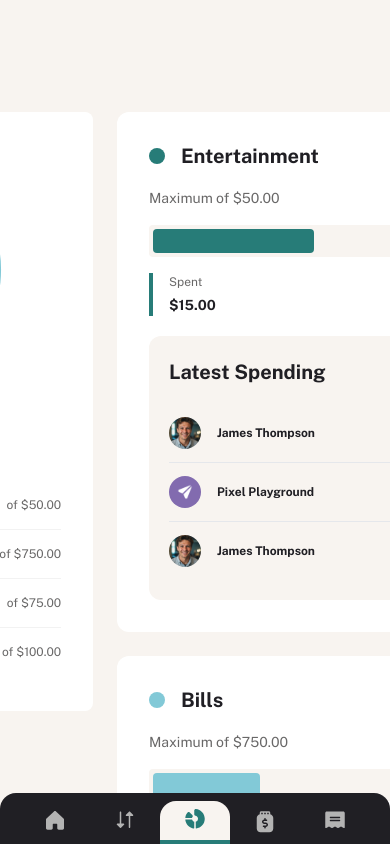
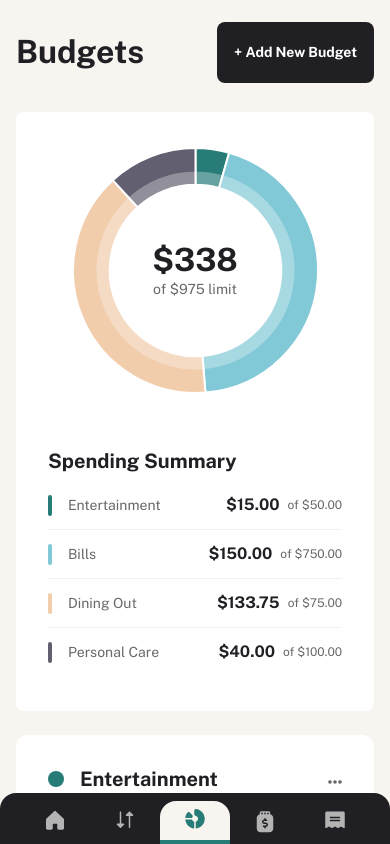
Before and after one commit to Chermann-KING/personal-finance-app, a Next.js app: page /dashboard/budgets in a window 390 px wide. Built offline with nearby package versions, Linux system fonts and the light colour scheme.

Commit message:
📱 Main: App > Dashboard > Budgets > Make it responsive

```diff
--- a/src/app/dashboard/budgets/page.tsx
+++ b/src/app/dashboard/budgets/page.tsx
@@ -30,17 +30,22 @@ function BudgetsPage() {
         onButtonClick={handleAddBudgetClick}
       />
 
-      <div className="flex gap-6">
       {/* popup */}
       <BudgetPopup
         isOpen={isPopupOpen}
         onClose={() => setIsPopupOpen(false)}
         onSubmit={handleBudgetSubmit}
       />
+      <div className="flex flex-col md:flex-row gap-6 sm:pb-[74px] lg:pb-0">
         {/* doughnut & spending summary */}
+        <div className="max-sm:w-full max-md:w-[608px] w-[428px]">
           <Budgets />
+        </div>
+
         {/* categories budget */}
+        <div className="max-sm:w-full max-md:w-[608px] w-[608px]">
           <BudgetCards />
+        </div>
       </div>
     </div>
   );
--- a/src/components/Dashboard/Budgets/BudgetCard.tsx
+++ b/src/components/Dashboard/Budgets/BudgetCard.tsx
@@ -106,7 +106,8 @@ const BudgetCard: FC<BudgetCardProps> = ({
   };
 
   return (
-    <div className="w-[608px] p-8 bg-white rounded-xl flex flex-col justify-start items-start gap-5">
+    // w-[608px]
+    <div className="w-full p-8 bg-white rounded-xl flex flex-col justify-start items-start gap-5">
       {/* Popup d'édition du budget */}
       <BudgetPopup
         isOpen={isEditPopupOpen}
--- a/src/components/Dashboard/Budgets/BudgetCards.tsx
+++ b/src/components/Dashboard/Budgets/BudgetCards.tsx
@@ -7,7 +7,7 @@ export default function BudgetCards() {
   const { budgets, transactions } = useBudget();
 
   return (
-    <div className="flex flex-col items-center gap-y-6">
+    <div className="self-stretch flex flex-col items-center gap-y-6">
       {budgets.map((budget) => {
         const categoryTransactions = transactions.filter(
           (transaction) => transaction.category === budget.category
--- a/src/components/Dashboard/Budgets/Budgets.tsx
+++ b/src/components/Dashboard/Budgets/Budgets.tsx
@@ -26,7 +26,7 @@ const Budgets: React.FC = () => {
     ],
   };
   return (
-    <div className="w-[428px] h-[599px] flex flex-col justify-evenly gap-y-8 bg-white rounded-lg p-8 py-3 ">
+    <div className="self-stretch h-[599px] flex flex-col justify-evenly gap-y-8 bg-white rounded-lg p-8 py-3">
       {/* Doughnut Chart */}
       <DoughnutChart data={doughnutData} spent={spent} limit={limit} />
 
```
Lines whose indentation alone changed are shown as unchanged.
